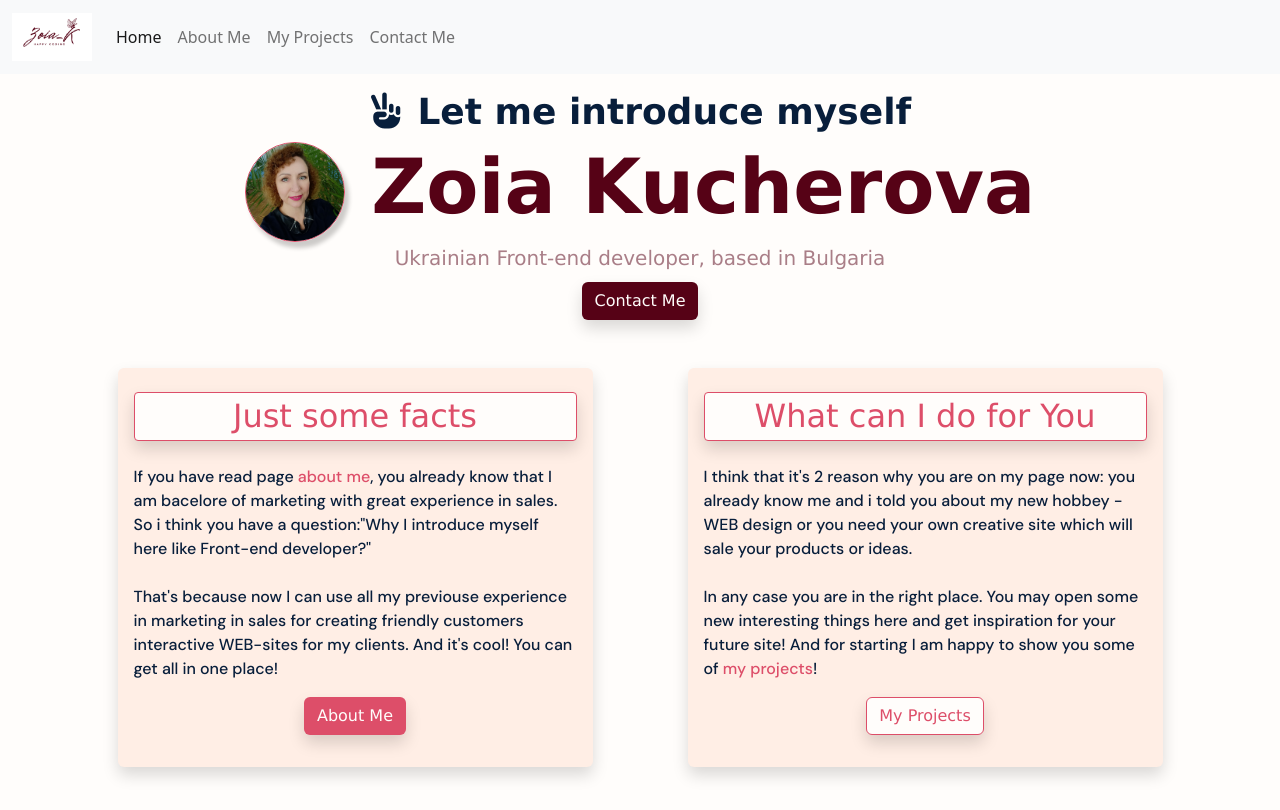
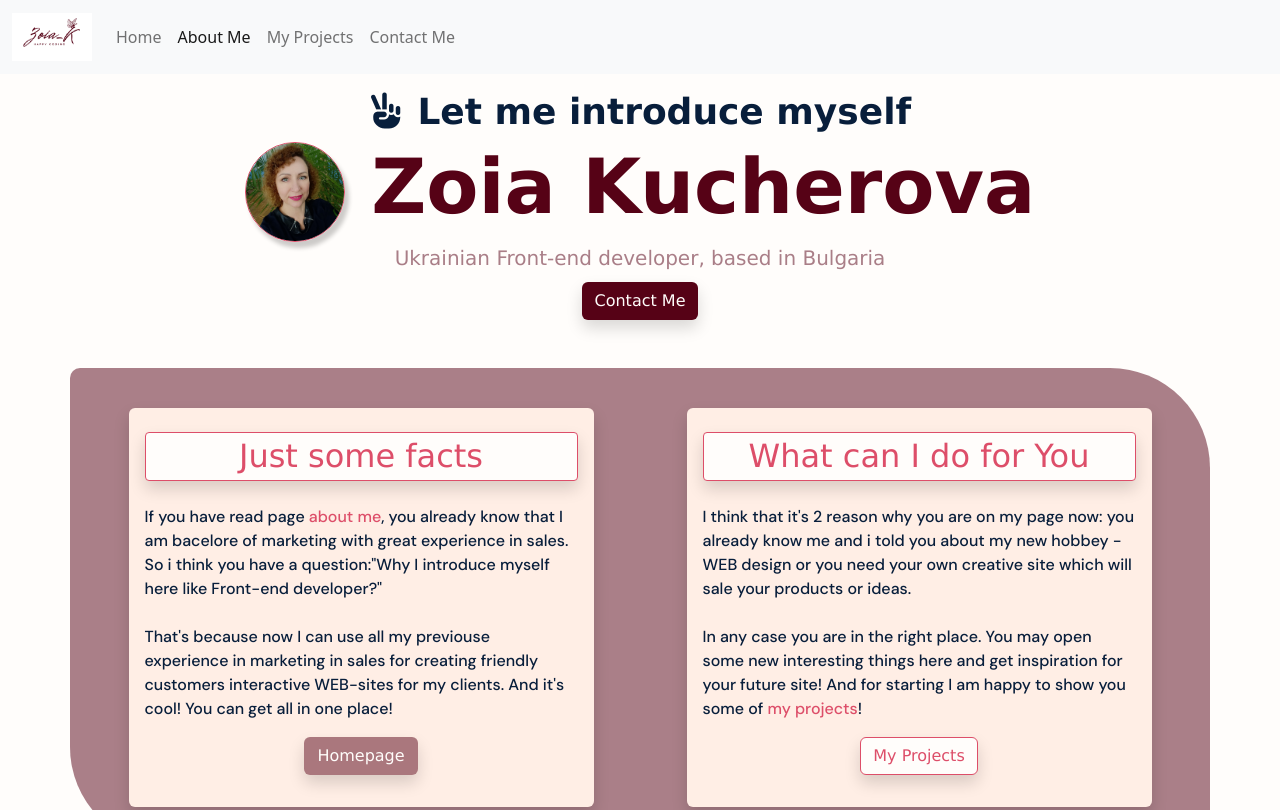
Before and after one commit to zoia-k/SC_project_portfolio, a plain HTML site: page about.html in a window 1280 px wide. Shown: the top 810 px of the page. Drawn offline with nearby package versions, Linux system fonts and the light colour scheme.

Commit message:
home button added

```diff
--- a/about.html
+++ b/about.html
@@ -52,12 +52,10 @@
         <div class="collapse navbar-collapse" id="navbarNav">
           <ul class="navbar-nav">
             <li class="nav-item">
-              <a class="nav-link active" aria-current="page" href="index.html"
-                >Home</a
-              >
+              <a class="nav-link" aria-current="page" href="index.html">Home</a>
             </li>
             <li class="nav-item">
-              <a class="nav-link" href="#">About Me</a>
+              <a class="nav-link active" href="#">About Me</a>
             </li>
             <li class="nav-item">
               <a class="nav-link" href="#">My Projects</a>
@@ -82,7 +80,7 @@
       <a href="contact.html" class="btn contact-button shadow">Contact Me</a>
     </div>
 
-    <div class="container">
+    <div class="container paragraph-text p-4" id="about-text">
       <div class="row my-3 justify-content-around">
         <div class="col-md-5 text-block shadow p-3 rounded">
           <h2 class="shadow mt-2 mb-4">Just some facts</h2>
@@ -99,7 +97,7 @@
             place!
           </p>
           <div class="text-centered m-3">
-            <a href="about.html" class="btn about-button shadow">About Me</a>
+            <a href="index.html" class="btn home-button shadow">Homepage</a>
           </div>
         </div>
         <div class="col-md-5 text-block shadow p-3 rounded">
--- a/style.css
+++ b/style.css
@@ -62,6 +62,13 @@ a {
   border-radius: 60px;
   box-shadow: 4px 6px 4px rgba(0, 0, 0, 0.2);
 }
+#home-text {
+  border-radius: 100px 10px;
+}
+#about-text {
+  border-radius: 10px 100px;
+}
+
 #coding-by {
   color: var(--heading-color);
   opacity: 0.5;
@@ -76,7 +83,6 @@ a {
 }
 .paragraph-text {
   background: rgba(86, 2, 22, 0.5);
-  border-radius: 100px 10px;
 }
 .btn {
   font-family: var(--heading-font);
@@ -115,9 +121,19 @@ a {
   font-size: larger;
   font-weight: bold;
 }
+.home-button {
+  background: rgba(86, 2, 22, 0.5);
+  color: var(--background-color);
+}
+.home-button:hover {
+  background: var(--background-color);
+  color: var(--links-color);
+  font-size: larger;
+  font-weight: bold;
+}
 .my-certificates {
   border-radius: 4px;
-  max-width: 300px;
+  max-width: 400px;
 }
 .my-links {
   display: flex;
```
Also changed, not shown: index.html (+3 -2 lines).
